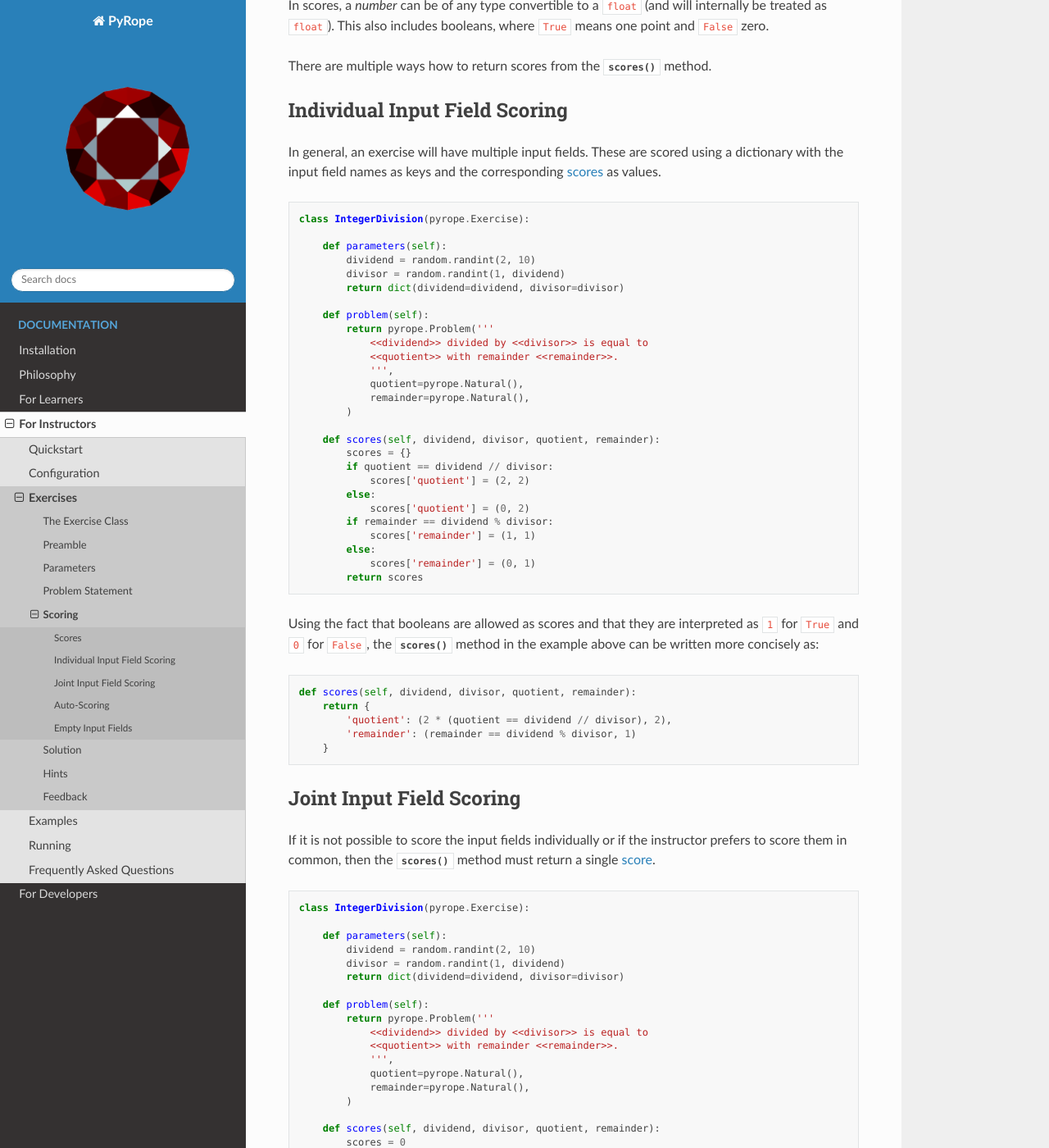
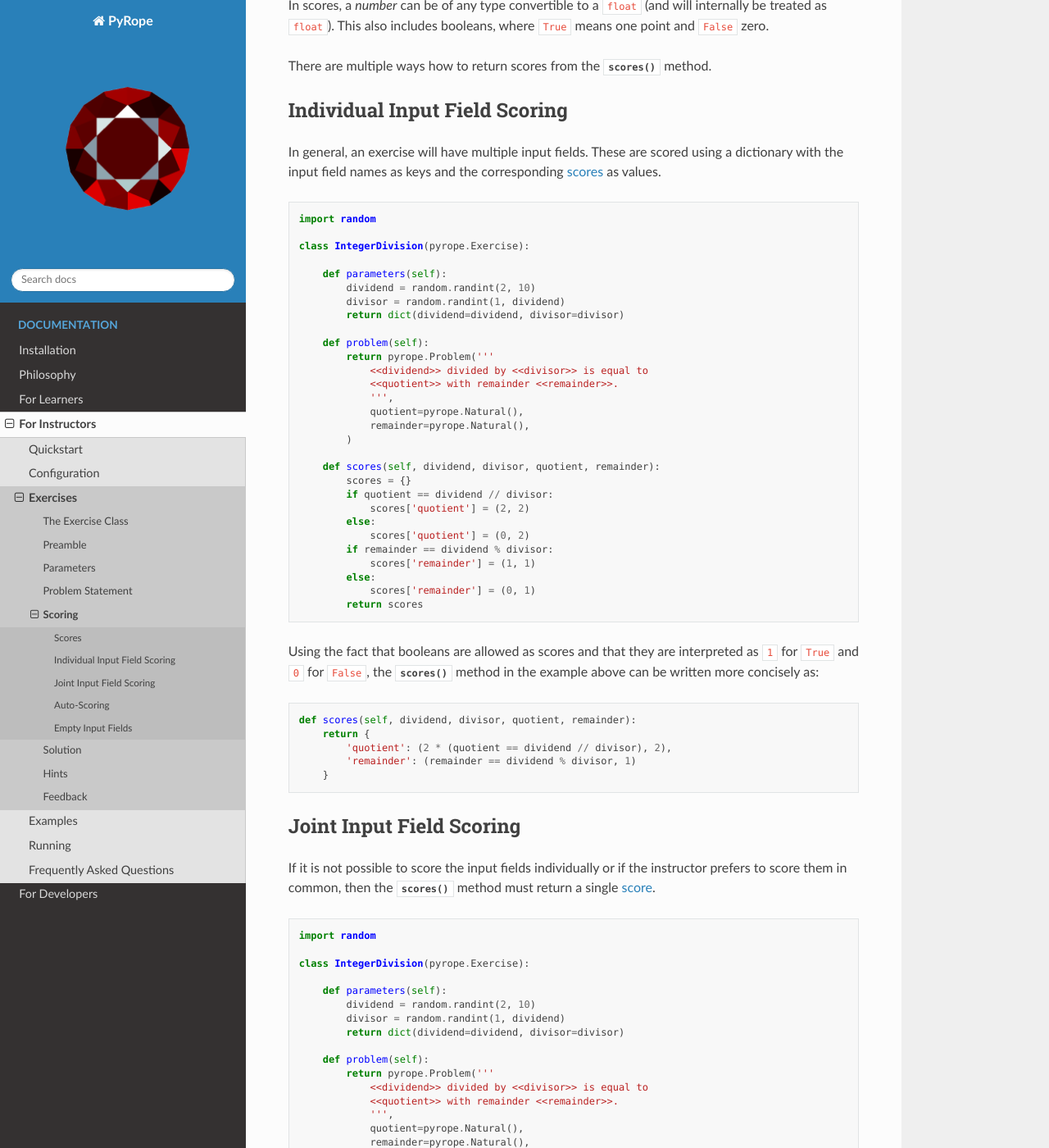
Before and after one commit to PyRope-E-Assessment/pyrope, a Sphinx documentation site: the page built from docs/scoring.rst, in a window 1280 px wide and 1400 px high, scrolled down 439 px. Shown: the whole window at 82% size. Built offline with Sphinx 7.4.7 and the Read the Docs theme 3.1.0, drawn with Linux system fonts in a browser that asks for light colours.

Commit message:
DOCS: make necessary imports in examples explicit

```diff
--- a/docs/hints.rst
+++ b/docs/hints.rst
@@ -8,6 +8,8 @@ or not the learner is allowed to request hints and how many depends on the
 Python's ``yield`` statement.
 
 .. code:: python
+
+    import random
 
     class Gauss(pyrope.Exercise):
 
--- a/docs/preamble.rst
+++ b/docs/preamble.rst
@@ -21,6 +21,8 @@ information into the problem template.
 
 .. code:: python
 
+    import random
+
     class Gauss(pyrope.Exercise):
 
         def preamble(self):
--- a/docs/scoring.rst
+++ b/docs/scoring.rst
@@ -32,6 +32,8 @@
 :ref:`scores <Scores>` as values.
 
 .. code-block:: python
+
+    import random
 
     class IntegerDivision(pyrope.Exercise):
 
@@ -83,6 +85,8 @@
 must return a single :ref:`score <Scores>`.
 
 .. code-block:: python
+
+    import random
 
     class IntegerDivision(pyrope.Exercise):
 
@@ -154,6 +158,8 @@
 
 .. code-block:: python
 
+    import random
+
     class IntegerDivision(pyrope.Exercise):
 
         def parameters(self):
```
